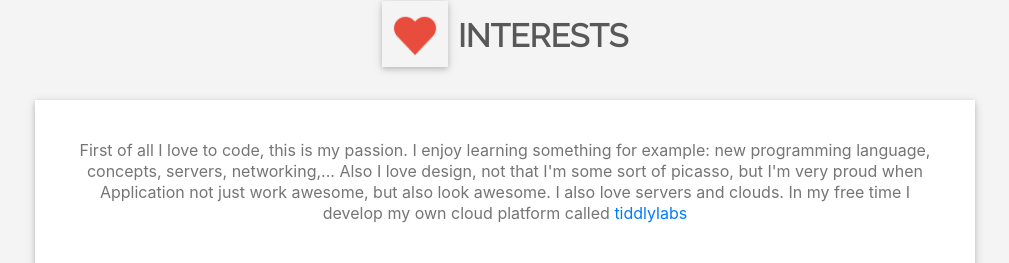
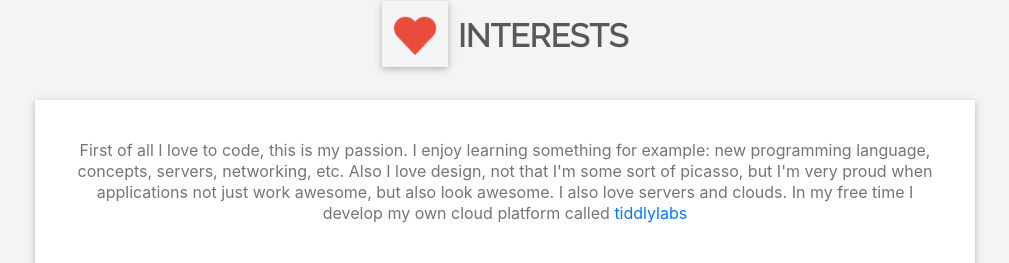
Before and after one commit to ribicnejc/MyPage, a plain HTML site: page index.html in a window 1280 px wide. Shown: the part 3972-4235 px from the top of the page, without its empty margins (135-1144 px from the left). Drawn offline with nearby package versions, Linux system fonts and the light colour scheme; a web font is replaced by a local one.

Commit message:
updated hoby component

```diff
--- a/index.html
+++ b/index.html
@@ -849,9 +849,9 @@
                             <div class="col-md-12 card-content">
                                 <p class="text-about-me">
                                     First of all I love to code, this is my passion.
-                                    I enjoy learning something for example: new programming language, concepts, servers, networking,...
+                                    I enjoy learning something for example: new programming language, concepts, servers, networking, etc.
                                     Also I love design, not that I'm some sort of picasso,
-                                    but I'm very proud when Application not just work awesome, but also look
+                                    but I'm very proud when applications not just work awesome, but also look
                                     awesome.
                                     I also love servers and clouds. In my free time I develop my own cloud platform called <a href="http://tiddlylabs.com">tiddlylabs</a>
                                     </p>
```
